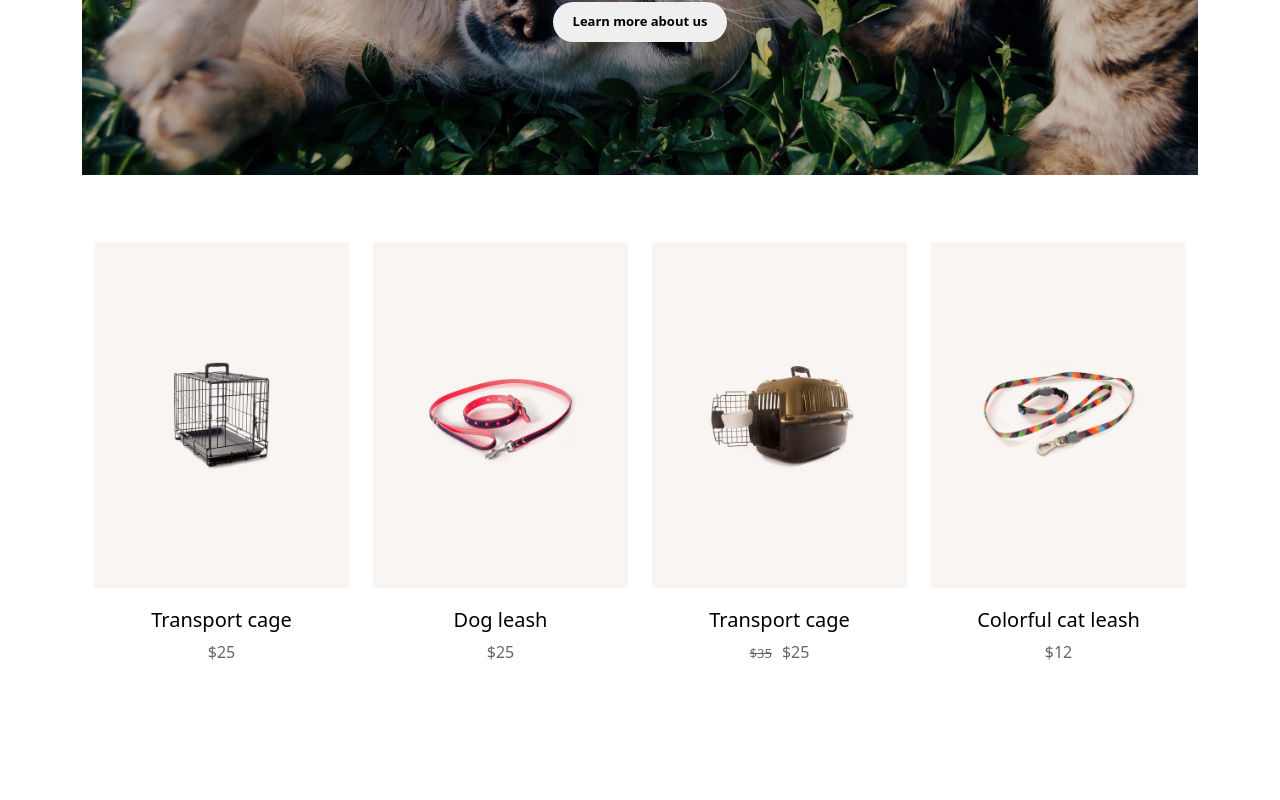
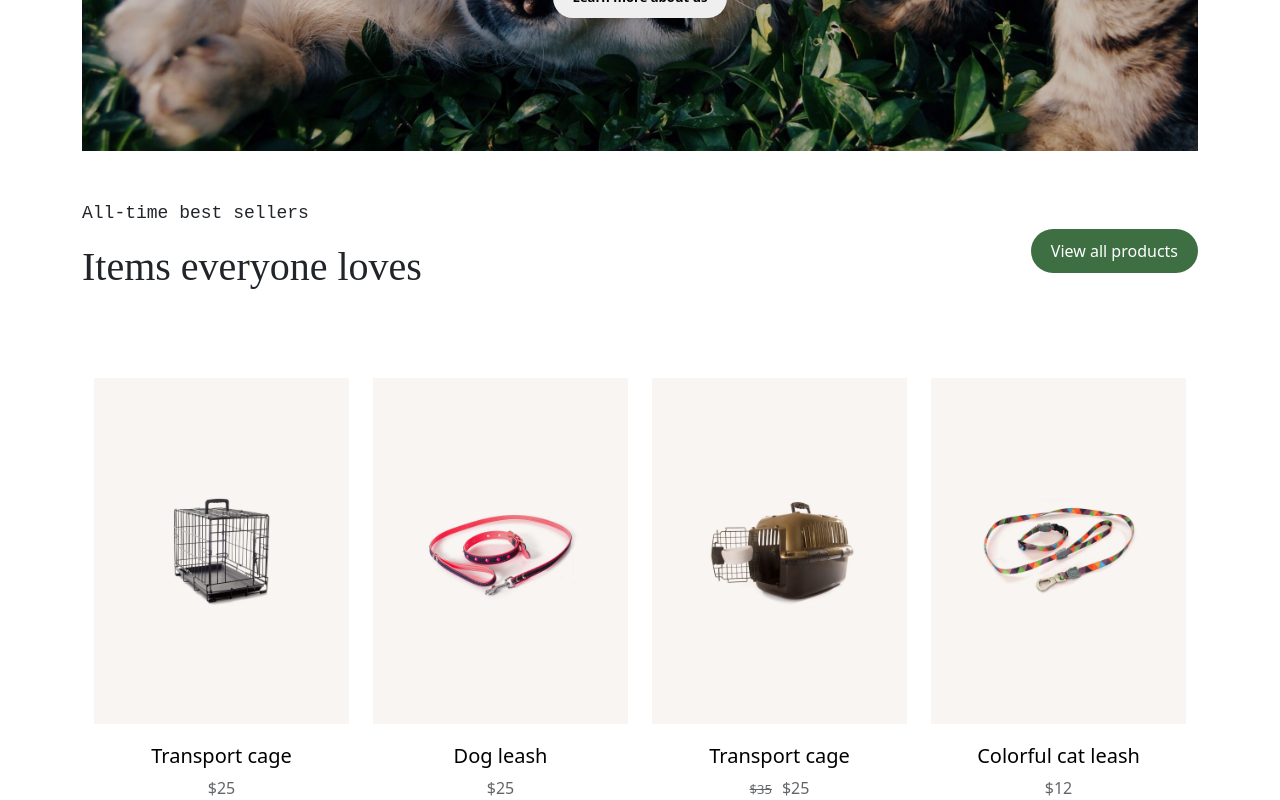
Before and after one commit to Manuell00/proj-html-vuejs, a Vue app: page / in a window 1280 px wide. Shown: the part 2925-3725 px from the top of the page. Before the commit the page ends 3589 px from the top, so only its background shows below. Built offline with nearby package versions, Linux system fonts and the light colour scheme.

Commit message:
Conclusione mainCategory

```diff
--- a/src/components/MainCategory.vue
+++ b/src/components/MainCategory.vue
@@ -142,6 +142,15 @@ export default {
                 </div>
             </div>
 
+            <!-- Inserisco i best seller -->
+            <div class="best-seller">
+                <div id="text-sellers">
+                    <h4>All-time best sellers</h4>
+                    <h1>Items everyone loves</h1>
+                </div>
+                <button>View all products</button>
+            </div>
+
             <!-- Inserisco le carte con gli oggetti per gli animali -->
             <div class="cards">
                 <SingleCardPet v-for="character in charactersListPet.slice(4, 8)" :key="character.id"
@@ -182,7 +191,6 @@ export default {
         justify-content: center;
         flex-wrap: wrap;
         gap: 20px;
-        margin-top: 40px;
         flex-direction: row;
     }
 
@@ -198,6 +206,7 @@ export default {
         flex-direction: row;
 
     }
+
 
     .new-arrivals {
         margin-top: 150px;
@@ -259,5 +268,52 @@ export default {
             }
         }
     }
+
+    .best-seller {
+        padding: 15px 0;
+        height: 200px;
+        width: 100%;
+        display: flex;
+        align-items: center;
+        justify-content: space-between;
+
+
+        #text-sellers {
+            display: flex;
+            justify-content: center;
+            height: 100%;
+            flex-direction: column;
+            gap: 10px;
+            align-items: flex-start;
+
+            h1 {
+                font-size: 40px;
+                font-family: 'Times New Roman', Times, serif;
+            }
+
+            h4 {
+                font-family: monospace;
+                font-size: 18px;
+                font-weight: 500;
+            }
+
+        }
+
+        button {
+            padding: 10px 20px;
+            background-color: $bg-green;
+            color: white;
+            font-weight: 500;
+            border: 0;
+            border-radius: 50px;
+            transition: all 0.3s ease-in-out;
+
+            &:hover {
+                background-color: darken($bg-green, 10%);
+                scale: (1.2);
+            }
+        }
+    }
+
 }
 </style>
--- a/src/components/SingleCardPet.vue
+++ b/src/components/SingleCardPet.vue
@@ -49,6 +49,8 @@ export default {
     height: 350px;
     background-color: $bg-grey;
     border: 2px solid lighten(grey, 70%);
+    transition: background-color 0.6s;
+
 
     h5 {
         padding-top: 20px;
@@ -80,6 +82,7 @@ export default {
             max-height: 100%;
             object-fit: cover;
         }
+
     }
 
     &:hover {
```
